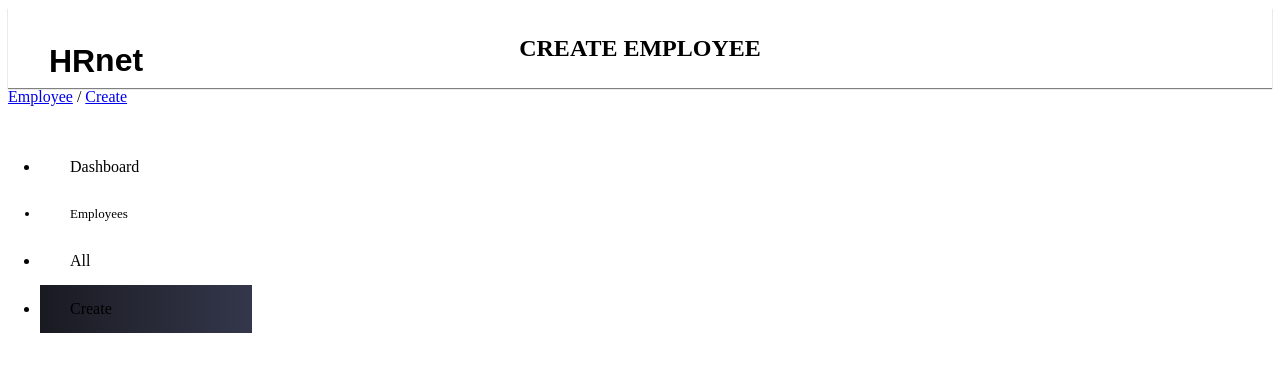
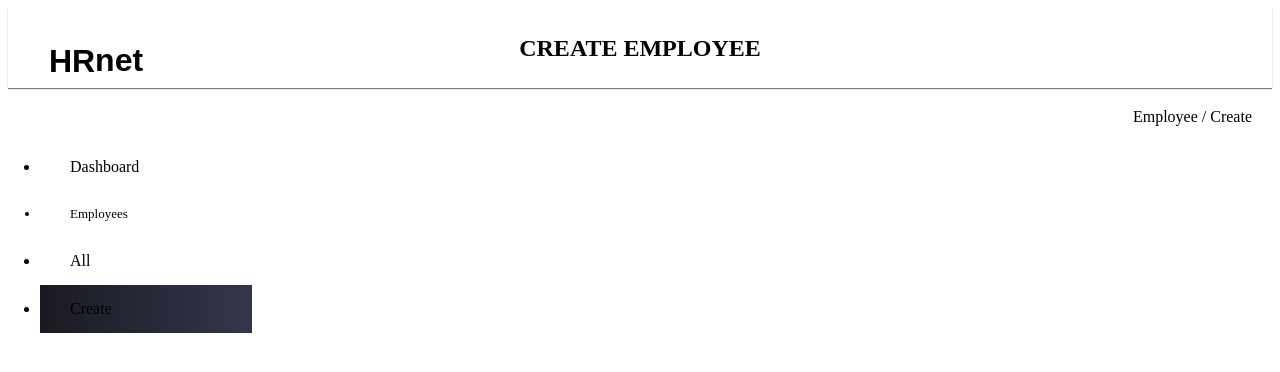
Before and after one commit to Loutani/dark-admin-dashboard, a React (Create React App) app: page /create-employee in a window 1280 px wide. Shown: the top 372 px of the page. Built offline with nearby package versions, Linux system fonts and the light colour scheme.

Commit message:
integrate the Breadcrumb styles

```diff
--- a/src/app.css
+++ b/src/app.css
@@ -7,6 +7,7 @@
     --black-text: #191a21;
     --black-bg: #12131c;
     --pink-text: #e91e63;
+    --gray-shadow: 0px 1px 1px #cccccc;
 }
 
 /* font */
--- a/src/components/Breadcrumb/Breadcrumb.js
+++ b/src/components/Breadcrumb/Breadcrumb.js
@@ -1,4 +1,6 @@
 import React from 'react'
+
+import './breadcrumb.css'
 
 function Breadcrumb({children}) {
     return (
--- /dev/null
+++ b/src/components/Breadcrumb/breadcrumb.css
@@ -0,0 +1,22 @@
+.breadcrumb {
+    padding: 20px;
+    text-align: right;
+    font-weight: 500;
+    background: var(--white-bg);
+    box-shadow: var(--gray-shadow);
+}
+
+.breadcrumb a {
+    text-decoration: none;
+}
+
+.breadcrumb a,
+.breadcrumb a:visited,
+.breadcrumb a:active {
+    color: var(--black-text);
+    font-weight: 500;
+}
+
+.breadcrumb a:not(.active) {
+    color: var(--pink-text);
+}
```
